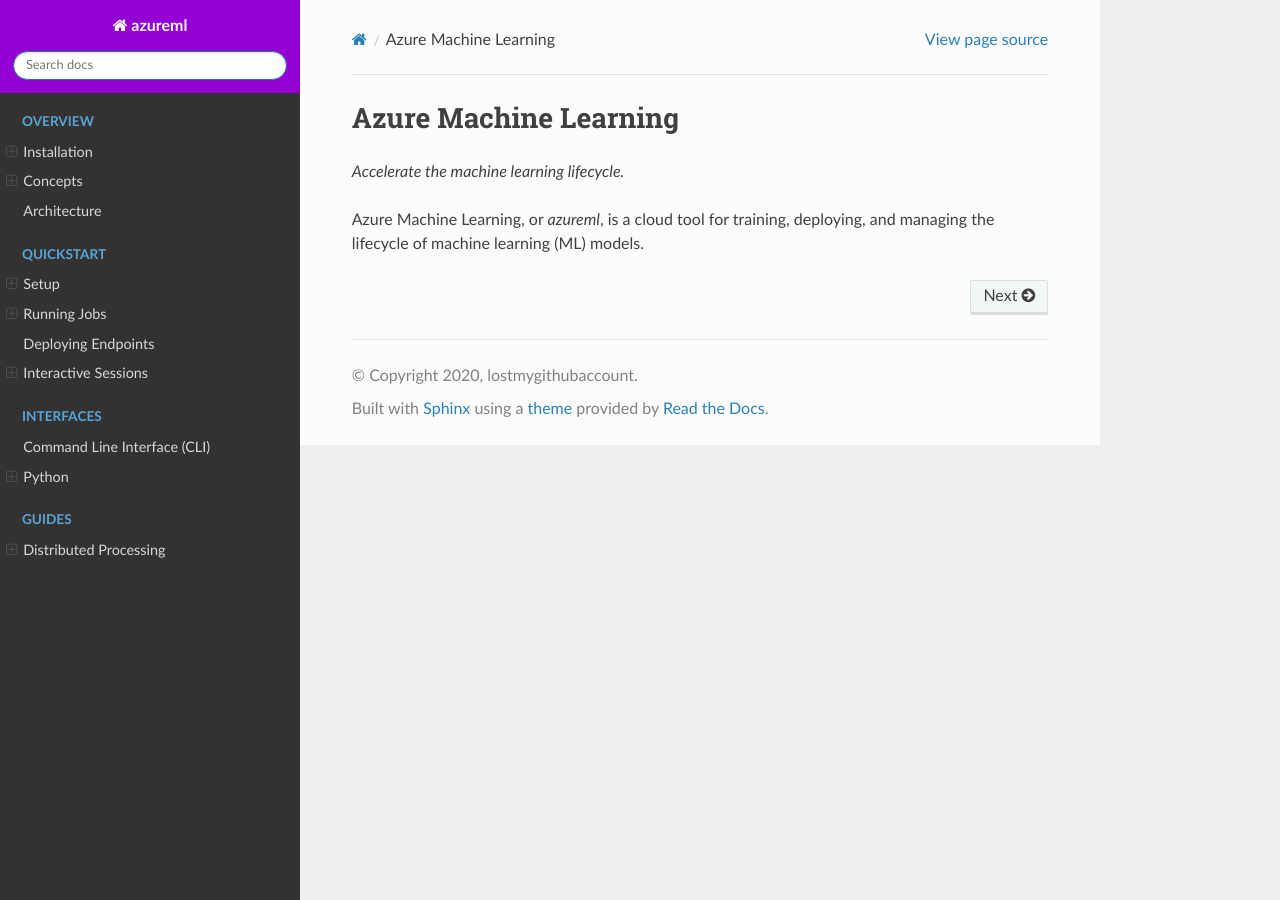
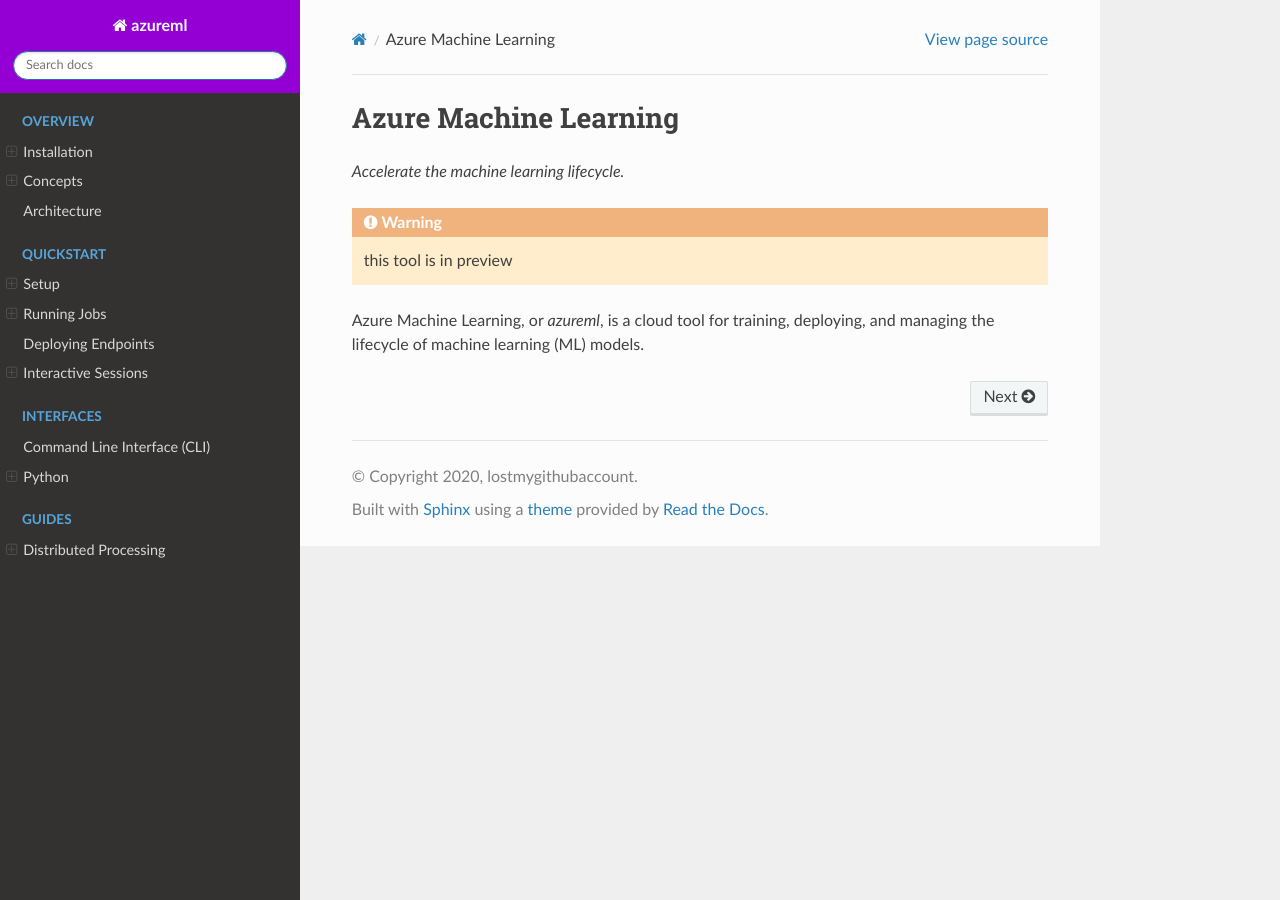
Before and after one commit to lostmygithubaccount/azureml, a Sphinx documentation site: the page built from docs/index.rst, in a window 1280 px wide. Built offline with Sphinx 7.4.7 and the Read the Docs theme 2.0.0, drawn with Linux system fonts in a browser that asks for light colours; pages that are not in the unit, such as notebooks, are missing from menus.

Commit message:
add warning

```diff
--- a/docs/index.rst
+++ b/docs/index.rst
@@ -2,6 +2,8 @@
 =======================
 
 *Accelerate the machine learning lifecycle.*
+
+.. warning:: this tool is in preview
 
 Azure Machine Learning, or `azureml`, is a cloud tool for training, deploying, and managing the lifecycle of machine learning (ML) models.
 
```
